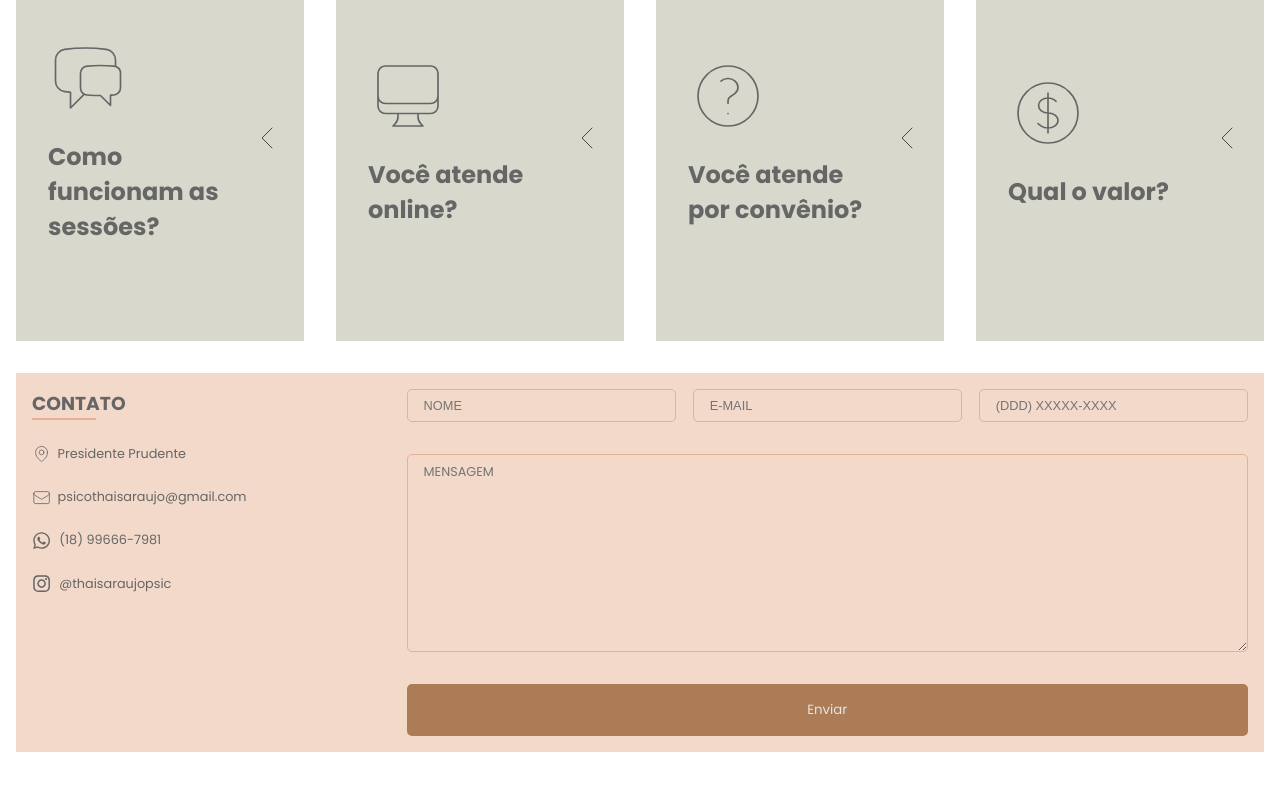
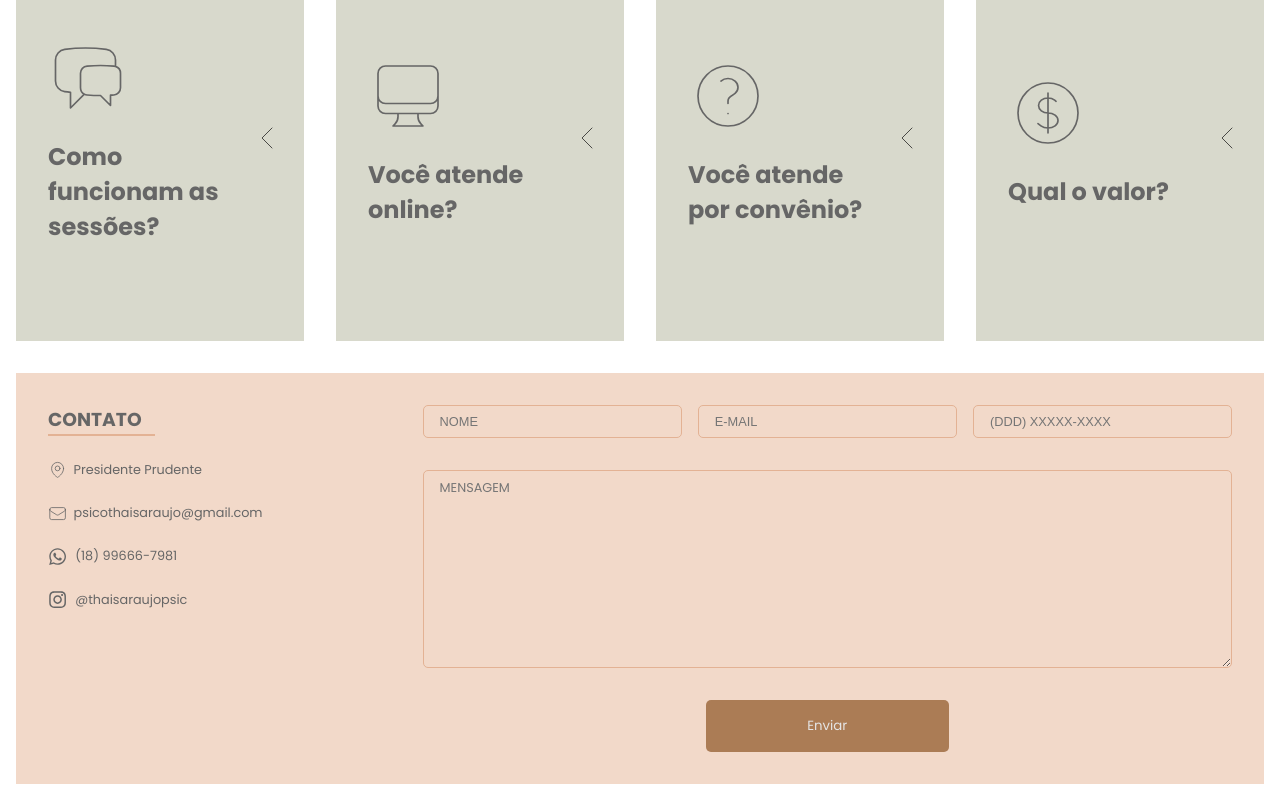
Before and after one commit to caueperuque/landing-page-psi, a React (Vite) app: page / in a window 1280 px wide. Shown: the part 1299-2099 px from the top of the page. Before the commit the page ends 2067 px from the top, so only its background shows below. Built offline with nearby package versions, Linux system fonts and the light colour scheme.

Commit message:
feat: area para contato

```diff
--- a/src/components/Contact/styles.ts
+++ b/src/components/Contact/styles.ts
@@ -40,7 +40,8 @@ export const ContactContentComponent = styled.div`
   @media (min-width: 720px) {
     flex-direction: row;
     justify-content: space-between;
-    gap: 10rem
+    gap: 10rem;
+    padding: 2rem 2rem;
   }
 `;
 
@@ -51,6 +52,9 @@ export const TitleComponent = styled.div`
 export const Divisor = styled.div`
   border: 1px solid ${(props) => props.theme["beige-400"]};
   width: 30%;
+  @media (min-width: 720px) {
+    width: 50%;
+  }
 `;
 
 export const DataContactComponent = styled.div`
@@ -83,9 +87,12 @@ export const FormComponent = styled.form`
 `;
 
 export const FieldsComponent = styled.div`
+  display: flex;
+  flex-direction: column;
+  gap: 1rem;
   @media (min-width: 720px) {
-    /* gap: 3rem; */
-    display: flex;
+    flex-direction: row;
+
     justify-content: space-between;
   }
 `;
@@ -109,7 +116,8 @@ export const Button = styled.button`
   border-radius: 5px;
   color: ${(props) => props.theme["gray-300"]};
   font-family: "Poppins";
+  width: 100%;
   @media (min-width: 720px) {
-    width: 100%;
+    width: 30%;
   }
 `;
```
